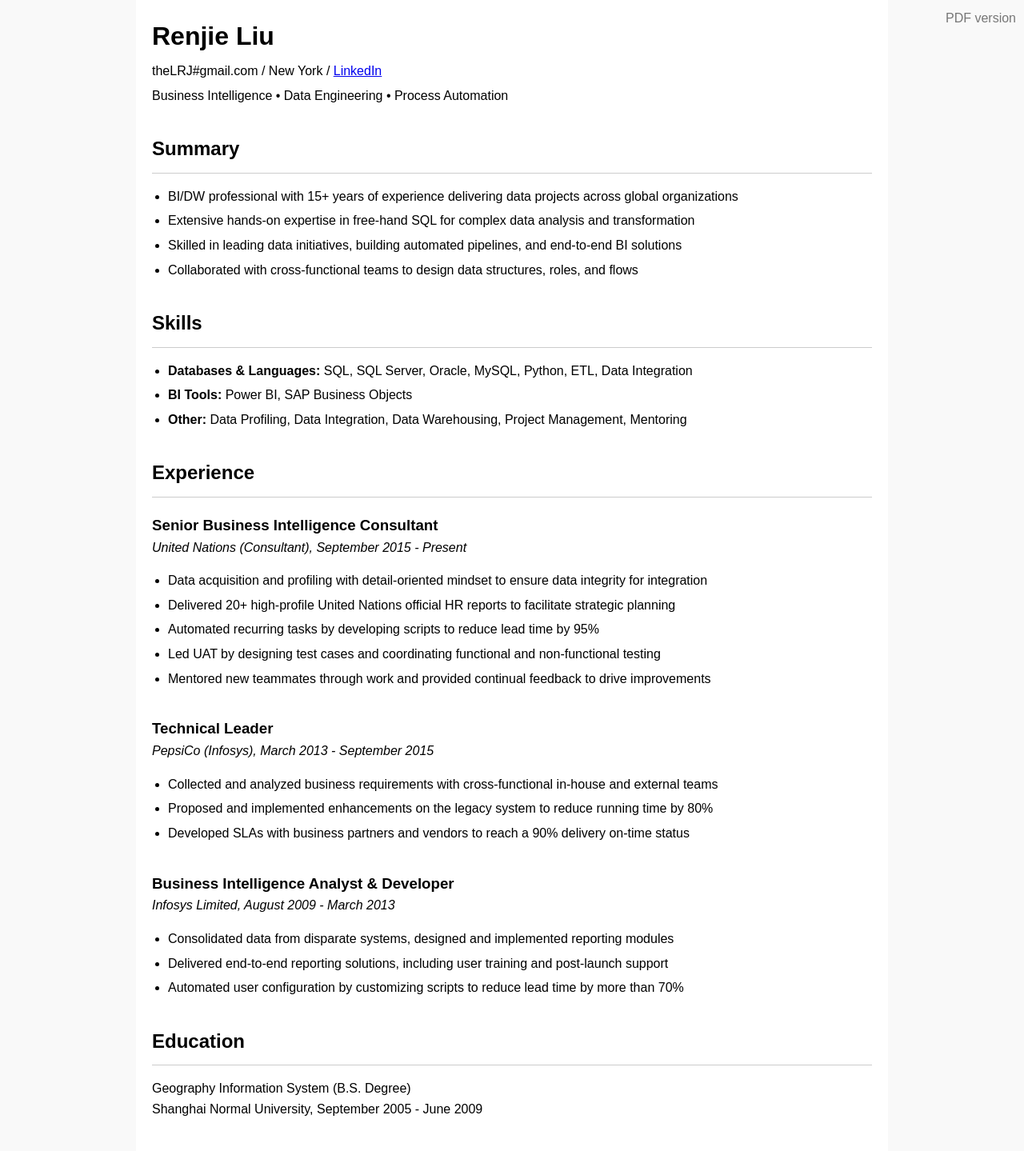
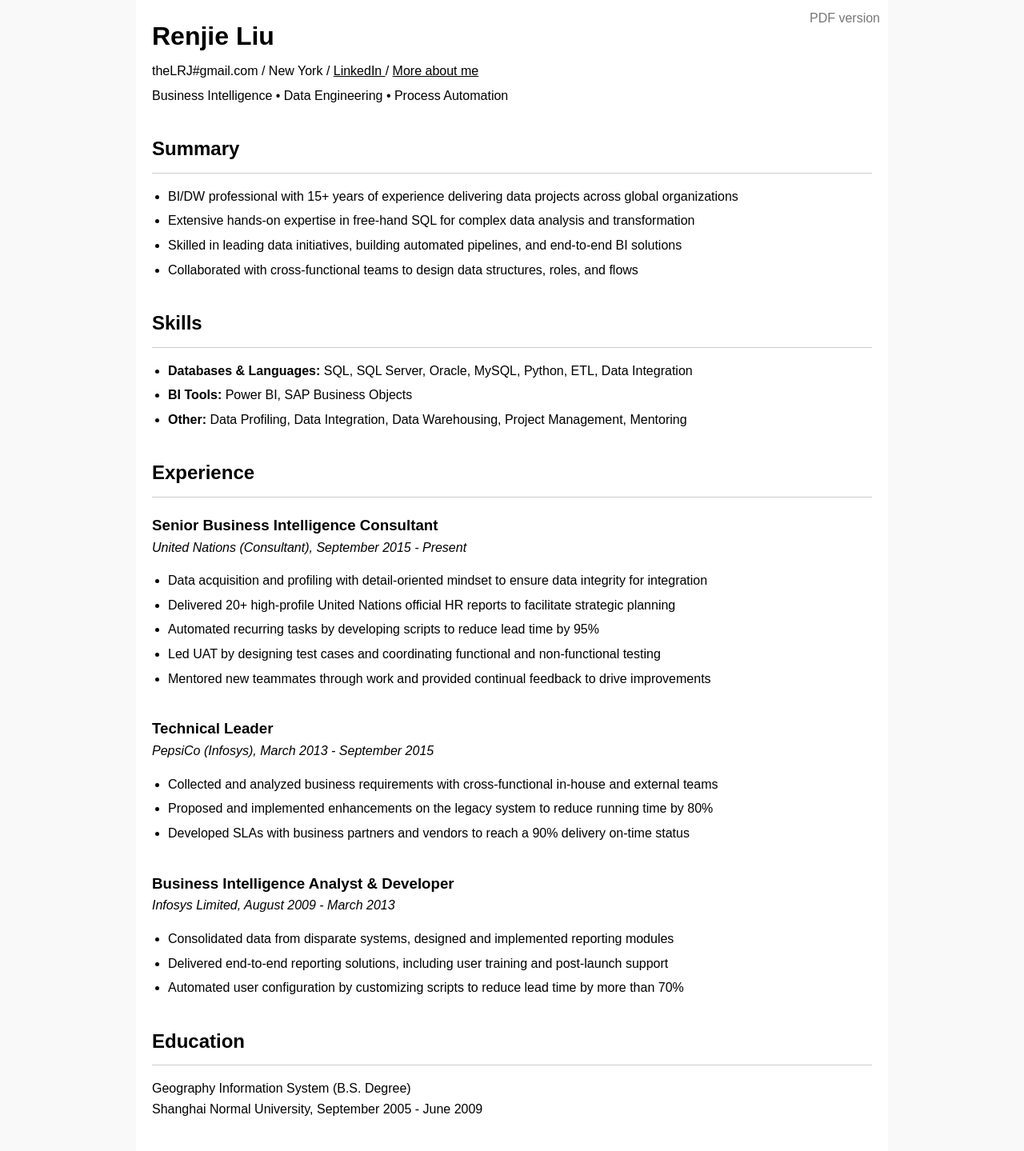
Before and after one commit to renjieliu/renjieliu.github.io, a Jekyll site: the page index.html, which Jekyll copies as it is, in a window 1280 px wide. Shown: the whole page at 80% size. Built offline with Jekyll 4.4.1, drawn with Linux system fonts in a browser that asks for light colours.

Commit message:
index.html

```diff
--- a/index.html
+++ b/index.html
@@ -14,6 +14,7 @@
       line-height: 1.6;
     }
     .container {
+      position: relative;
       max-width: 900px;
       margin: auto;
       padding: 20px;
@@ -82,6 +83,19 @@
     .section {
       margin-bottom: 20px;
     }
+
+
+    a{
+      color:#000;
+      transition:all linear 0.3s
+    }
+
+    a:hover {
+      background:#c7c7c7;
+      text-decoration:none
+    }
+
+
     @media (max-width: 600px) {
       body {
         font-size: 14px;
@@ -94,13 +108,14 @@
 </head>
 <body>
   <div class="container">
+    <a class="link_download_pdf" href = "./Renjie Liu Resume.pdf">PDF version</a>
     <div class="header">
       <h1>Renjie Liu</h1>
-      <p>theLRJ#gmail.com / New York / <a href="https://www.linkedin.com/in/renjieliu/">LinkedIn </a></p>
+      <p>theLRJ#gmail.com / New York / <a href="https://www.linkedin.com/in/renjieliu/">LinkedIn </a> / <a href="https://bento.me/renjie">More about me</a> </p>
       <p>Business Intelligence • Data Engineering • Process Automation</p>
     </div>
 
-	<a class="link_download_pdf" href = "./Renjie Liu Resume.pdf">PDF version</a>
+
 
     <div class="section">
       <h2>Summary</h2>
```
